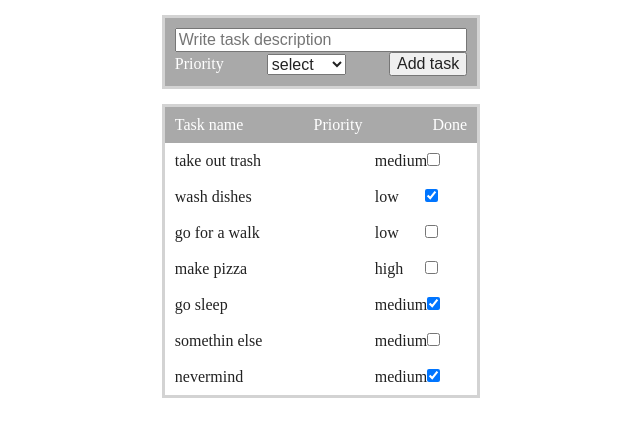
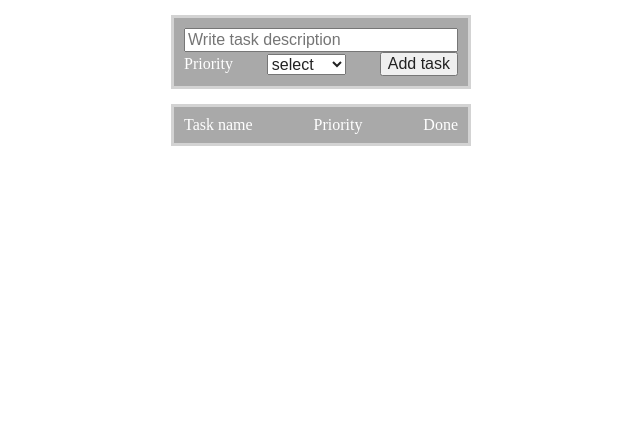
Before and after one commit to kamildomagalski/ToDo-App, a React (Create React App) app: page / in a window 1280 px wide. Shown: the top 436 px of the page, without its empty margins (319-959 px from the left). Built offline with nearby package versions, Linux system fonts and the light colour scheme.

Commit message:
add localStorage logic for setting new task

```diff
--- a/src/App.js
+++ b/src/App.js
@@ -1,4 +1,4 @@
-import React, {useState} from 'react';
+import React, {useEffect, useState} from 'react';
 import RowContainer from "./components/RowContainer";
 import TaskRow from "./components/TaskRow";
 import HeaderRow from "./components/HeaderRow";
@@ -6,55 +6,61 @@ import AddTaskRow from "./components/AddTaskRow";
 
 
 function App() {
+  const [tasks, setTasks] = useState(JSON.parse(localStorage.getItem('tasks')) || []);
+  const [newTask, setNewTask] = useState({
+    description: '',
+    priority: '',
+    done: false
+  })
 
-  const [tasks, setTasks]= useState([
-    {
-      name: 'take out trash',
-      priority: 'medium',
-      done: false
-    },
-    {
-      name: 'wash dishes',
-      priority: 'low',
-      done: true
-    },
-    {
-      name: 'go for a walk',
-      priority: 'low',
-      done: false
-    },
-    {
-      name: 'make pizza',
-      priority: 'high',
-      done: false
-    },
-    {
-      name: 'go sleep',
-      priority: 'medium',
-      done: true
-    },
-    {
-      name: 'somethin else',
-      priority: 'medium',
-      done: false
-    },
-    {
-      name: 'nevermind',
-      priority: 'medium',
-      done: true
-    }
-  ])
+  useEffect(() => {
+    localStorage.setItem('tasks', JSON.stringify(tasks))
+  }, [tasks])
+
+  const setTask = (e) => {
+    const {name, value} = e.target;
+    setNewTask(prevState => ({
+      ...prevState,
+      [name]: value
+    }))
+  }
+  const addTask= (e) => {
+    e.preventDefault();
+    setTasks(prevState => ([
+      ...prevState,
+      newTask
+    ]))
+  }
 
   return (
     <section className={'app'}>
       <div className={'container'}>
         <RowContainer>
-        <AddTaskRow/>
+          <AddTaskRow newTask={newTask} setTask={setTask} addTask={addTask}/>
+          {/*<div className={'addTaskRow'}>*/}
+          {/*  <form className={'addTaskRow__form'} onSubmit={addTask}>*/}
+          {/*    <input value={newTask.description}*/}
+          {/*           name={'description'}*/}
+          {/*           onChange={setTask}*/}
+          {/*           type={'text'}*/}
+          {/*           placeholder={'Write task description'}/>*/}
+          {/*    <div className={'wrapper'}>*/}
+          {/*      <p>Priority</p>*/}
+          {/*      <select>*/}
+          {/*        <option>select</option>*/}
+          {/*        <option>Low</option>*/}
+          {/*        <option>Medium</option>*/}
+          {/*        <option>High</option>*/}
+          {/*      </select>*/}
+          {/*      <button type={"submit"} >Add task</button>*/}
+          {/*    </div>*/}
+          {/*  </form>*/}
+          {/*</div>*/}
         </RowContainer>
         <RowContainer>
           <HeaderRow/>
-          {tasks.map((task, i)=>{
-            return(
+          {tasks.map((task, i) => {
+            return (
               <TaskRow key={i} task={task}/>
             )
           })}
@@ -65,3 +71,41 @@ function App() {
 }
 
 export default App;
+
+// [
+//   {
+//     name: 'take out trash',
+//     priority: 'medium',
+//     done: false
+//   },
+//   {
+//     name: 'wash dishes',
+//     priority: 'low',
+//     done: true
+//   },
+//   {
+//     name: 'go for a walk',
+//     priority: 'low',
+//     done: false
+//   },
+//   {
+//     name: 'make pizza',
+//     priority: 'high',
+//     done: false
+//   },
+//   {
+//     name: 'go sleep',
+//     priority: 'medium',
+//     done: true
+//   },
+//   {
+//     name: 'somethin else',
+//     priority: 'medium',
+//     done: false
+//   },
+//   {
+//     name: 'nevermind',
+//     priority: 'medium',
+//     done: true
+//   }
+// ]
--- a/src/components/AddTaskRow.js
+++ b/src/components/AddTaskRow.js
@@ -1,10 +1,14 @@
 import React from 'react';
 
-function AddTaskRow() {
+function AddTaskRow({addTask, newTask, setTask}) {
   return (
     <div className={'addTaskRow'}>
-      <form className={'addTaskRow__form'}>
-        <input type={'text'} placeholder={'Write task description'}/>
+      <form className={'addTaskRow__form'} onSubmit={addTask}>
+        <input value={newTask.description}
+               name={'description'}
+               onChange={setTask}
+               type={'text'}
+               placeholder={'Write task description'}/>
         <div className={'wrapper'}>
           <p>Priority</p>
           <select>
@@ -13,7 +17,7 @@ function AddTaskRow() {
             <option>Medium</option>
             <option>High</option>
           </select>
-          <button type={"submit"}>Add task</button>
+          <button type={"submit"} >Add task</button>
         </div>
       </form>
     </div>
--- a/src/components/TaskRow.js
+++ b/src/components/TaskRow.js
@@ -4,7 +4,7 @@ import React from 'react';
 function TaskRow({task}) {
   return (
     <div className={'taskRow'}>
-      <p className={'taskRow__task'}>{task.name}</p>
+      <p className={'taskRow__task'}>{task.description}</p>
       <p className={'taskRow__priority'}>{task.priority}</p>
       <form className={'taskRow__form'}>
         <input type={'checkbox'} checked={task.done}/>
```
